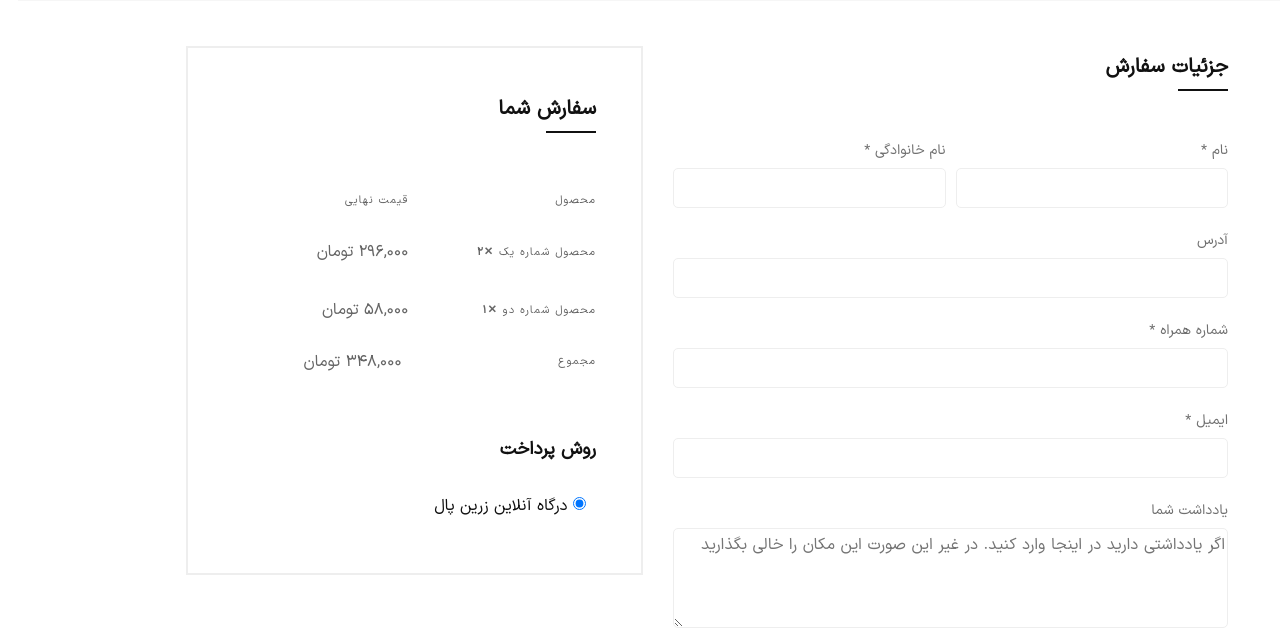
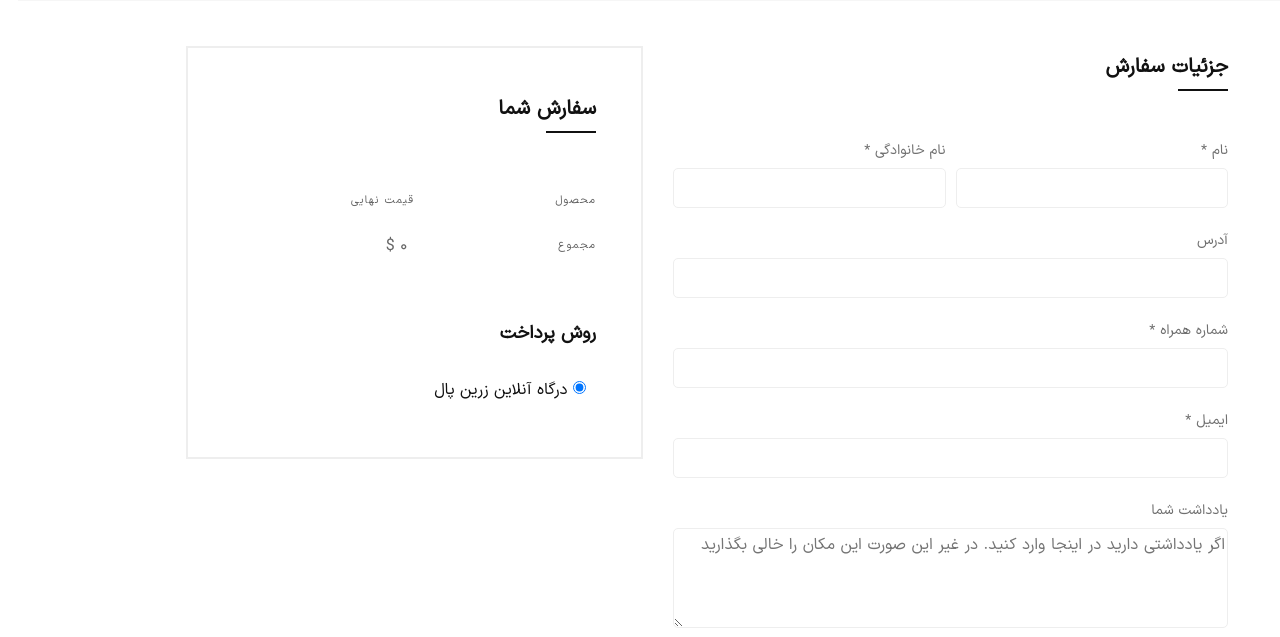
Before and after one commit to MahdiMetaDev/onlineshop_with_linux, a Django app: page /order/create/ in a window 1280 px wide. Shown: the part 311-948 px from the top of the page. Run offline with Django 4.2, Linux system fonts and the light colour scheme; parts of the project's set-up code (start-up, migrations or seed data) failed here and were passed over; some libraries are stand-ins or nearby versions; some web fonts are replaced.

Commit message:
replace some variables in html templates for order_create

```diff
--- a/cart/templates/cart/cart_sidebar.html
+++ b/cart/templates/cart/cart_sidebar.html
@@ -21,12 +21,23 @@
                         class="mini-cart__product d-flex justify-content-between"
                     >
                         <div class="mini-cart__product__image">
-                            <a href="#">
-                                <img
-                                    src="{% static 'img/products/prod-1-100x100.jpg' %}"
-                                    alt="products"
-                                />
-                            </a>
+                            {% for item in cart %}
+                                {% if item.product_obj.cover %}
+                                    <a href="{% url 'product_detail' item.product_obj.id %}">
+                                        <img
+                                            src="{{ item.product_obj.cover.url }}"
+                                            alt="products"
+                                        />
+                                    </a>
+                                {% else %}
+                                    <a href="{% url 'product_detail' item.product_obj.id %}">
+                                        <img
+                                            src="{% static 'img/products/prod-1-100x100.jpg' %}"
+                                            alt="products"
+                                        />
+                                    </a>
+                                {% endif %}
+                            {% endfor %}
                         </div>
                         <div class="mini-cart__product__content pt-2">
                             <span
--- a/orders/templates/orders/order_create.html
+++ b/orders/templates/orders/order_create.html
@@ -1,7 +1,10 @@
 {% extends '_base.html' %}
 
 {% load i18n %}
+{% load humanize %}
+
 {% load crispy_forms_tags %}
+{% load translation_tags %}
 
 {% block page_title %}
     {% trans "order_page" %}
@@ -90,23 +93,24 @@
                                             </tr>
                                         </thead>
                                         <tbody>
-                                            <tr>
-                                                <th>محصول شماره یک
-                                                    <strong><span>&#10005;</span>۲</strong>
-                                                </th>
-                                                <td class="text-right">۲۹۶,۰۰۰ تومان</td>
-                                            </tr>
-                                            <tr>
-                                                <th>محصول شماره دو
-                                                    <strong><span>&#10005;</span>۱</strong>
-                                                </th>
-                                                <td class="text-right">۵۸,۰۰۰ تومان</td>
-                                            </tr>
+                                            {% for item in cart %}
+                                                <tr>
+                                                    <th>
+                                                        {{ item.product_obj.title }}
+                                                        <strong><span>&#10005;</span>{{ item.quantity|number_translate }}</strong>
+                                                    </th>
+                                                    <td class="text-right">
+                                                        {{ item.total_price|intcomma:False|number_translate }} {% trans "$" %}
+                                                    </td>
+                                                </tr>
+                                            {% endfor %}
                                         </tbody>
                                         <tfoot>
                                             <tr class="cart-subtotal">
                                                 <th>مجموع</th>
-                                                <td class="text-right">۳۴۸,۰۰۰ تومان</td>
+                                                <td class="text-right">
+                                                    {{ cart.get_total_price|intcomma:False|number_translate }} {% trans "$" %}
+                                                </td>
                                             </tr>
                                         </tfoot>
                                     </table>
@@ -131,6 +135,8 @@
         </div>
         <!-- Main Content Wrapper Start -->
 
+        {% include "cart/cart_sidebar.html" %}
+
     </div>
     <!-- Main Wrapper End -->
 
```
Also changed, not shown: db.sqlite3.
